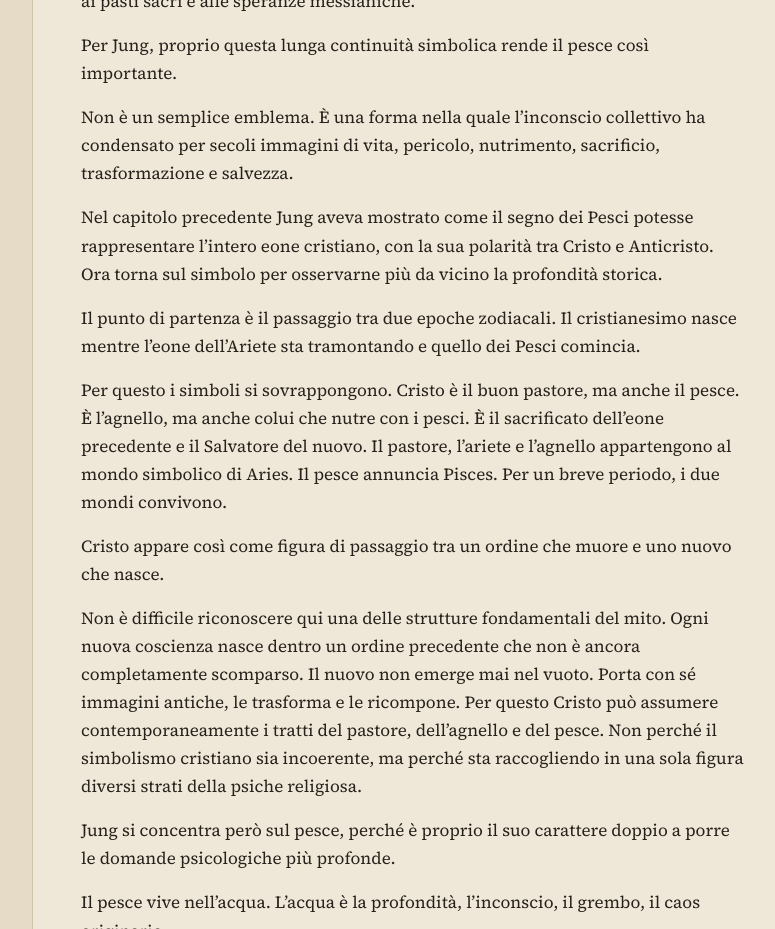
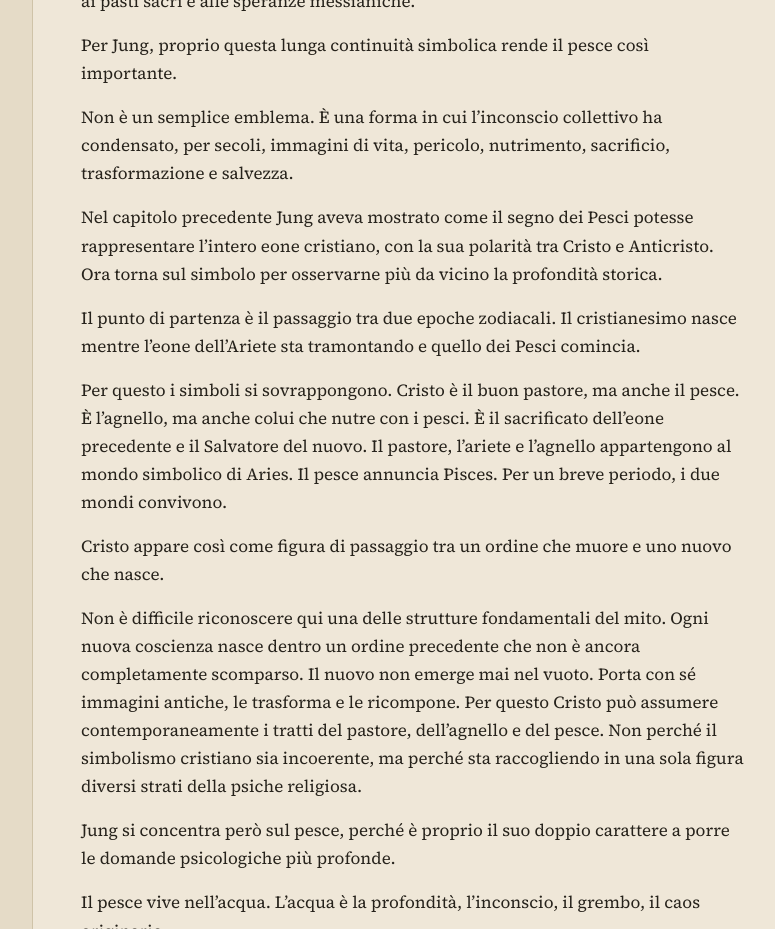
Before and after one commit to Vicknopf11/filoclastos-wiki, a Jekyll site: the page built from letture/aion-jung.md, in a window 1280 px wide and 1400 px high, scrolled down 42573 px. Shown: the part 155-1084 px from the top of the window, without its empty margins (207-982 px from the left). Built offline with Jekyll 4.4.1, drawn with Linux system fonts in a browser that asks for light colours.

Commit message:
Refine language in historical significance section
Corrected phrasing for clarity and grammatical accuracy.

```diff
--- a/letture/aion-jung.md
+++ b/letture/aion-jung.md
@@ -1217,7 +1217,7 @@ E quando ritorna, non ci appare come una parte dimenticata di noi stessi. Ci app
 
 ---
 
-<a id="cap8 "></a>
+<a id="cap8"></a>
 
 ## Il significato storico del segno dei Pesci
 
@@ -1227,7 +1227,7 @@ Il cristianesimo ha riconosciuto nel pesce una delle proprie immagini fondamenta
 
 Per Jung, proprio questa lunga continuità simbolica rende il pesce così importante.
 
-Non è un semplice emblema. È una forma nella quale l’inconscio collettivo ha condensato per secoli immagini di vita, pericolo, nutrimento, sacrificio, trasformazione e salvezza.
+Non è un semplice emblema. È una forma in cui l’inconscio collettivo ha condensato, per secoli, immagini di vita, pericolo, nutrimento, sacrificio, trasformazione e salvezza.
 
 Nel capitolo precedente Jung aveva mostrato come il segno dei Pesci potesse rappresentare l’intero eone cristiano, con la sua polarità tra Cristo e Anticristo. Ora torna sul simbolo per osservarne più da vicino la profondità storica.
 
@@ -1239,7 +1239,7 @@ Cristo appare così come figura di passaggio tra un ordine che muore e uno nuovo
 
 Non è difficile riconoscere qui una delle strutture fondamentali del mito. Ogni nuova coscienza nasce dentro un ordine precedente che non è ancora completamente scomparso. Il nuovo non emerge mai nel vuoto. Porta con sé immagini antiche, le trasforma e le ricompone. Per questo Cristo può assumere contemporaneamente i tratti del pastore, dell’agnello e del pesce. Non perché il simbolismo cristiano sia incoerente, ma perché sta raccogliendo in una sola figura diversi strati della psiche religiosa.
 
-Jung si concentra però sul pesce, perché è proprio il suo carattere doppio a porre le domande psicologiche più profonde.
+Jung si concentra però sul pesce, perché è proprio il suo doppio carattere a porre le domande psicologiche più profonde.
 
 Il pesce vive nell’acqua. L’acqua è la profondità, l’inconscio, il grembo, il caos originario.
 
```
